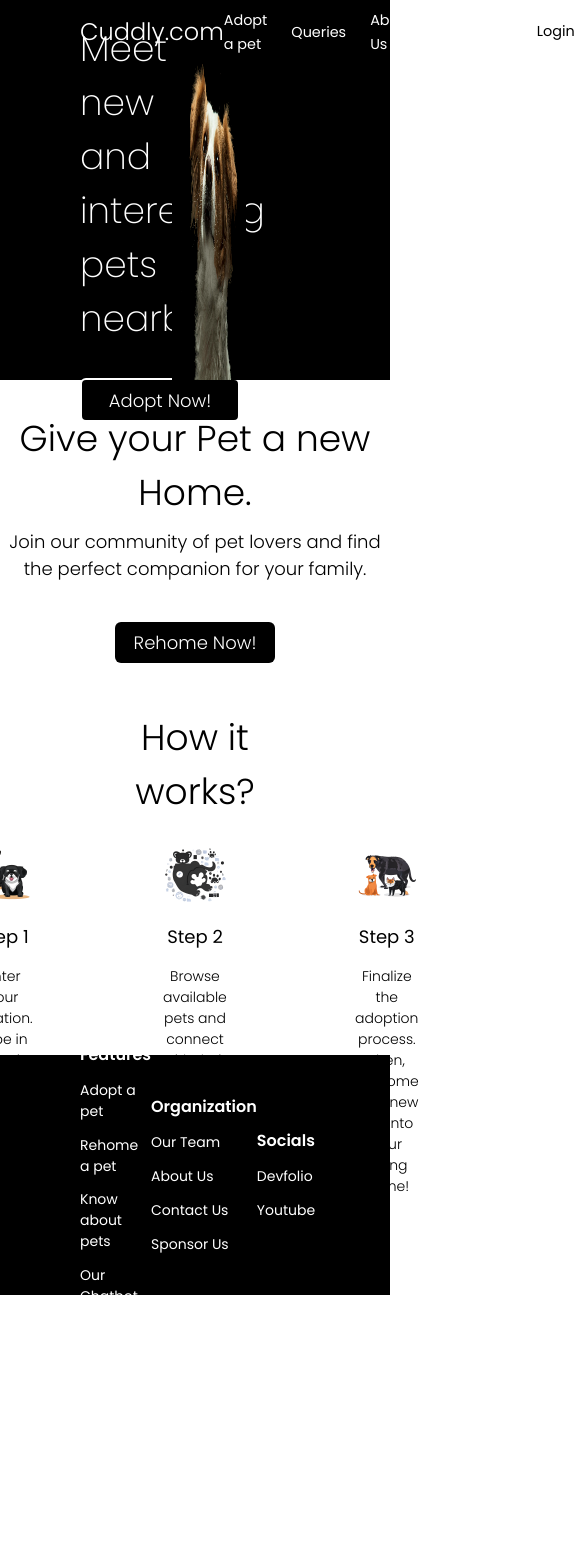
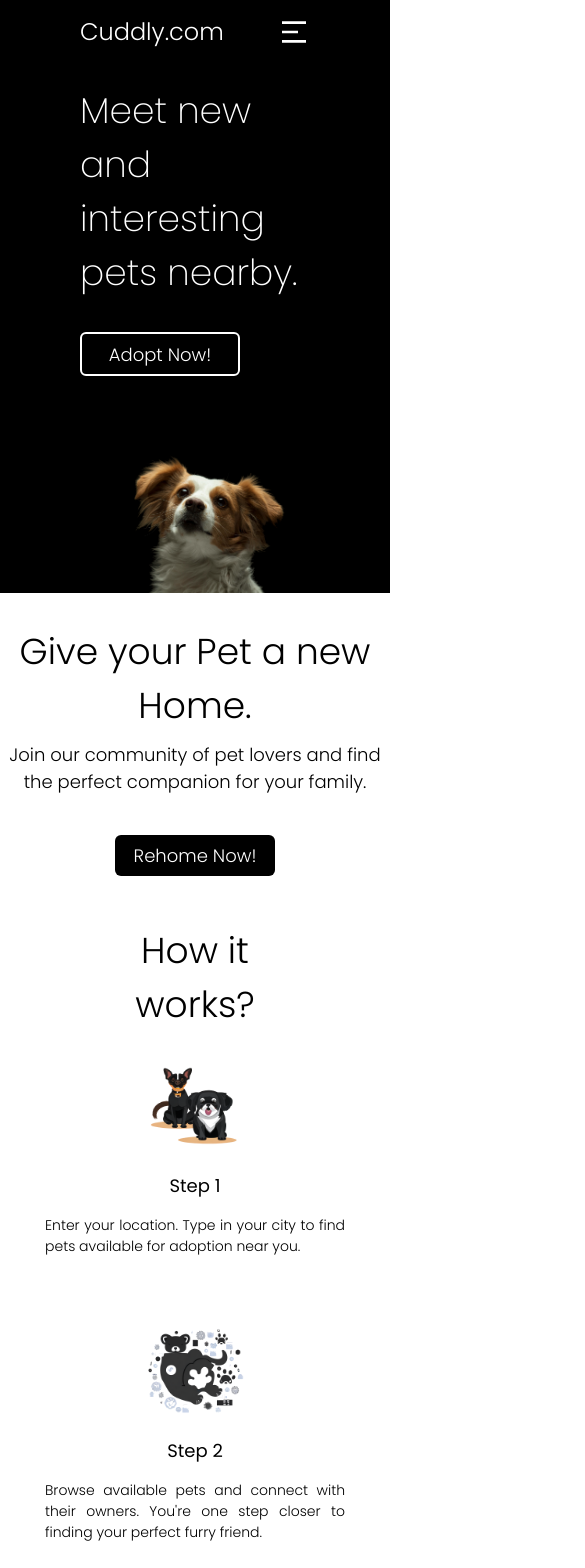
Before and after one commit to algovengers/cuddly, a React (Vite) app in the folder client/: page / in a window 390 px wide. Shown: the top 1568 px of the page, 585 px wide, since content can reach past the window. Before the commit the page ends 1307 px from the top, so only its background shows below. Built offline with nearby package versions, Linux system fonts and the light colour scheme; no server answers.

Commit message:
responsive home

```diff
--- a/client/src/pages/Home.tsx
+++ b/client/src/pages/Home.tsx
@@ -3,12 +3,22 @@ import main from "../assets/main.jpeg";
 import home1 from "../assets/home3.png";
 import home2 from "../assets/home4.png";
 import home3 from "../assets/home5.png";
+import { useState } from "react";
+import { RiMenu2Fill, RiCloseFill } from "react-icons/ri";
+
 function Home() {
+  const [toggleMenu, setToggleMenu] = useState<boolean>(false);
   return (
     <div className="home-container">
       <header className="home-header">
         <h1 className="logo">Cuddly.com</h1>
-        <ul className="nav">
+        <div
+          className={`navbut ${toggleMenu && "open"}`}
+          onClick={() => setToggleMenu((prev) => !prev)}
+        >
+          {toggleMenu ? <RiCloseFill /> : <RiMenu2Fill />}
+        </div>
+        <ul className={`nav ${toggleMenu && "open"}`}>
           <li className="nav-item">
             <a href="/" className="nav-link">
               Adopt a pet
--- a/client/src/pages/home.css
+++ b/client/src/pages/home.css
@@ -12,7 +12,6 @@ button {
   cursor: pointer;
 }
 
-
 .home-header {
   background-color: black;
   height: 64px;
@@ -20,6 +19,10 @@ button {
   padding-inline: 80px;
   align-items: center;
   justify-content: space-between;
+  position: sticky;
+  top: 0;
+  z-index: 100;
+  width: 100%;
 }
 
 .logo {
@@ -28,12 +31,24 @@ button {
   color: white;
 }
 
+.navbut {
+  display: none;
+  cursor: pointer;
+  position: relative;
+  z-index: 200;
+  color: white;
+  font-size: 2rem;
+  transition: color 0.3s;
+}
+.navbut.open {
+  color: black;
+}
+
 .nav {
   display: flex;
   align-items: center;
   gap: 1.5rem;
   font-size: 1rem;
-
 }
 
 .nav-link {
@@ -51,6 +66,7 @@ button {
   border: none;
   border-radius: 4px;
   font-size: 0.9rem;
+  color: white;
 }
 
 .top-section-main {
@@ -65,8 +81,7 @@ button {
 }
 
 .text-section {
-    width: 40%;
-
+  width: 50%;
 }
 
 .top-section-main-text {
@@ -90,16 +105,16 @@ button {
 
 .section-image-container {
   height: 100%;
-    width: 40%;
+  width: 50%;
   /* background-color: rgb(88, 88, 88); */
   display: flex;
   align-items: end;
-    margin-right: 4rem;
+  /* margin-right: 4rem; */
   overflow: hidden;
 }
 
 .top-section-image {
-    height: 360px;
+  /* height: 360px; */
 }
 
 .section-2 {
@@ -123,7 +138,6 @@ button {
   font-weight: 300;
   font-size: 18px;
   margin-bottom: 0.5rem;
-
 }
 
 .rehome-btn {
@@ -139,19 +153,15 @@ button {
   margin-top: 2rem;
 }
 
-
-
 .section-3 {
-    height: 360px;
+  /* height: 360px; */
   width: 100%;
   background-color: #ffffff;
   text-align: center;
   padding: 1rem 0;
   padding-inline: 80px;
-
+  margin-bottom: 20px;
 }
-
-
 
 .section-3-main-text {
   font-weight: 300;
@@ -160,18 +170,17 @@ button {
 
 .steps-container {
   margin-top: 1.5rem;
-    height: 300px;
+  /* height: 300px; */
   width: 100%;
   display: flex;
   justify-content: center;
   align-items: center;
-    gap: 8rem;
+  gap: 4rem;
   /* background-color: white; */
 }
 
 .steps {
-
-    height: 300px;
+  /* height: 300px; */
   width: 300px;
   /* background-color: red; */
   display: flex;
@@ -193,18 +202,18 @@ button {
 .step-details {
   font-weight: 300;
   font-size: 14px;
+  text-align: justify;
 }
 
-
 .footer {
-    height: 240px;
+  /* height: 240px; */
   width: 100%;
   background-color: black;
   color: white;
-    padding-inline: 80px;
   display: flex;
   align-items: center;
   justify-content: space-around;
+  padding: 20px 0 40px 40px;
 }
 
 .footer-list {
@@ -218,3 +227,64 @@ button {
   font-size: 16px;
   font-weight: 600;
 }
+
+@media screen and (max-width: 800px) {
+  .navbut {
+    display: block;
+  }
+
+  .top-section-main {
+    padding-top: 20px;
+    height: auto;
+    flex-direction: column;
+    gap: 4rem;
+  }
+  .text-section {
+    width: 100%;
+  }
+  .section-image-container {
+    width: 100%;
+  }
+  .nav {
+    opacity: 0;
+    display: block;
+    position: fixed;
+    z-index: 100;
+    right: 0;
+    top: 0;
+    bottom: 0;
+    max-width: 400px;
+    width: 90%;
+    flex-direction: column;
+    background-image: linear-gradient(180deg, #ffebc4, #fd9);
+    background-color: #ffebc4;
+    box-shadow: rgba(0, 0, 0, 0.4) -3px 0px 7px;
+    transform: translateX(100%);
+    padding: 40px;
+    transition: transform 0.3s, opacity 0.3s;
+  }
+  .nav.open {
+    transform: translateX(0%);
+    opacity: 1;
+  }
+  .nav-item {
+    margin: 20px 0 20px 0;
+  }
+  .nav-link {
+    color: black;
+    font-size: 1.3rem;
+  }
+  .nav .login-btn {
+    color: black;
+    font-size: 1.3rem;
+    width: auto;
+  }
+  .steps-container {
+    flex-direction: column;
+  }
+  .footer {
+    flex-direction: column;
+    align-items: flex-start;
+    gap: 4rem;
+  }
+}
```
Lines whose indentation alone changed are shown as unchanged.
